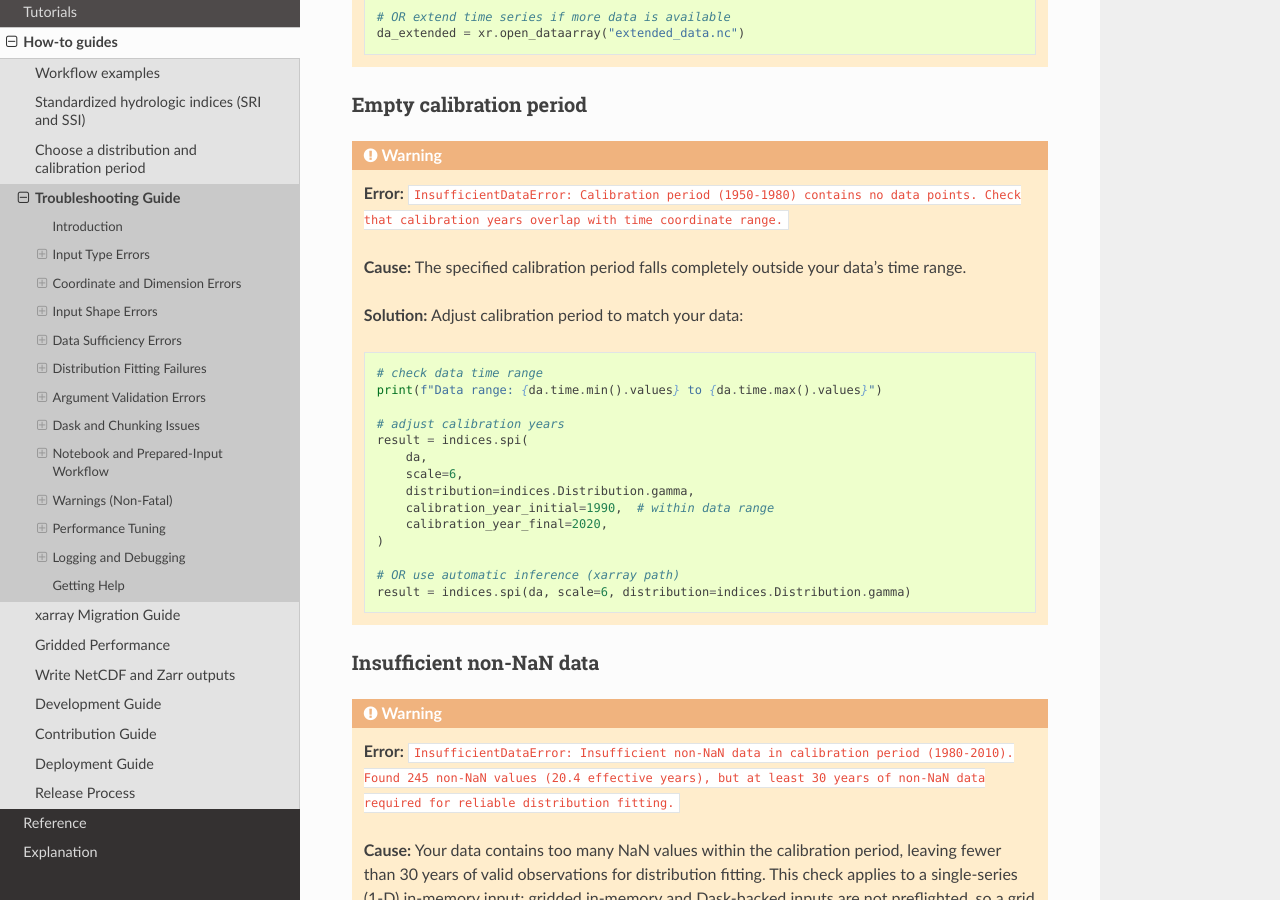
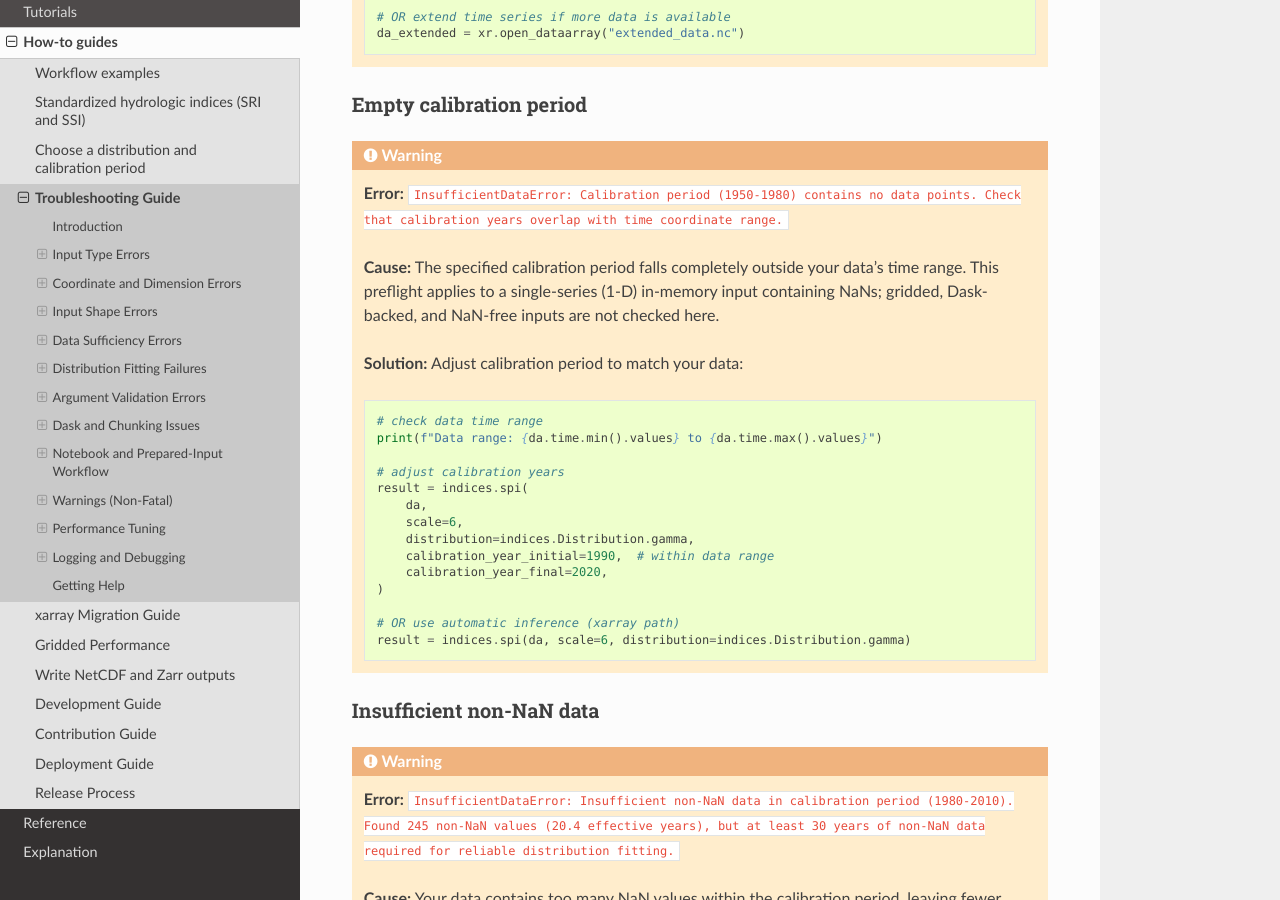
Before and after one commit to monocongo/climate_indices, a Sphinx documentation site: the page built from docs/troubleshooting.md, in a window 1280 px wide and 900 px high, scrolled down 10804 px. Built offline with Sphinx 7.4.7 and the Read the Docs theme 3.1.0, drawn with Linux system fonts in a browser that asks for light colours.

Commit message:
docs: qualify empty-calibration-period error to single-series input

```diff
--- a/docs/troubleshooting.md
+++ b/docs/troubleshooting.md
@@ -415,7 +415,7 @@ da_extended = xr.open_dataarray("extended_data.nc")
 :::{warning}
 **Error:** `InsufficientDataError: Calibration period (1950-1980) contains no data points. Check that calibration years overlap with time coordinate range.`
 
-**Cause:** The specified calibration period falls completely outside your data's time range.
+**Cause:** The specified calibration period falls completely outside your data's time range. This preflight applies to a single-series (1-D) in-memory input containing NaNs; gridded, Dask-backed, and NaN-free inputs are not checked here.
 
 **Solution:** Adjust calibration period to match your data:
 
```
